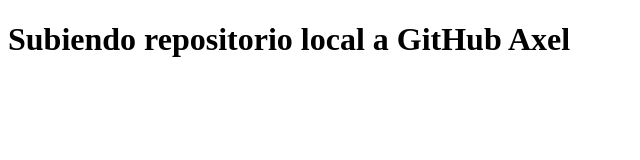
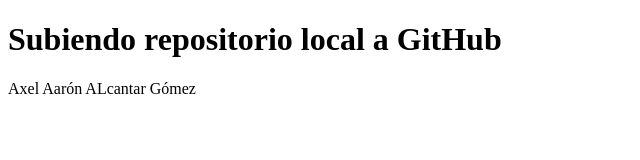
Before and after one commit to AxelAlcantar/ing-github, a plain HTML site: page index.html in a window 1280 px wide. Shown: the whole page, without its empty margins (0-640 px from the left). Drawn offline with Linux system fonts and the light colour scheme.

Commit message:
first commit

```diff
--- a/index.html
+++ b/index.html
@@ -7,6 +7,7 @@
     <title>Prueba GitHub</title>
 </head>
 <body>
-    <h1 class="flex">Subiendo repositorio local a GitHub Axel</h1>
+    <h1 class="flex">Subiendo repositorio local a GitHub</h1>
+    <p>Axel Aarón ALcantar Gómez</p>
 </body>
 </html>
```
